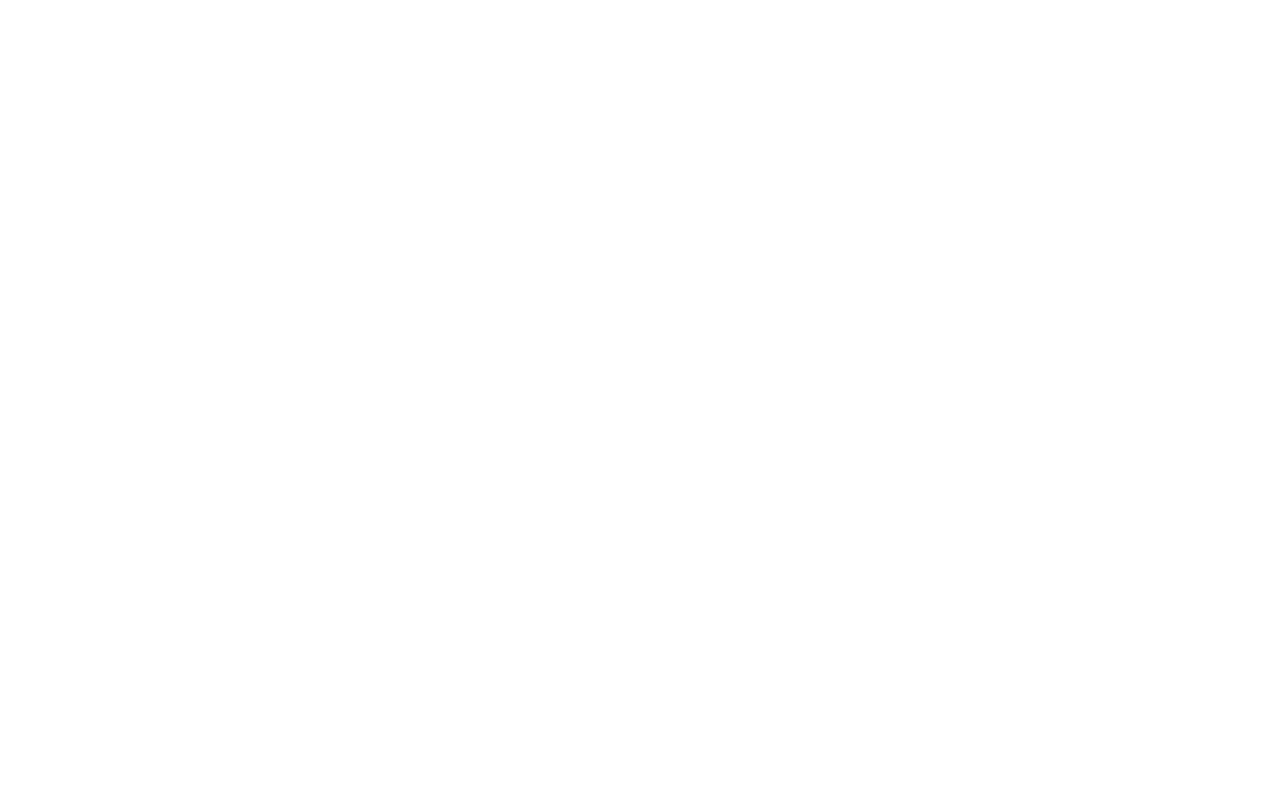
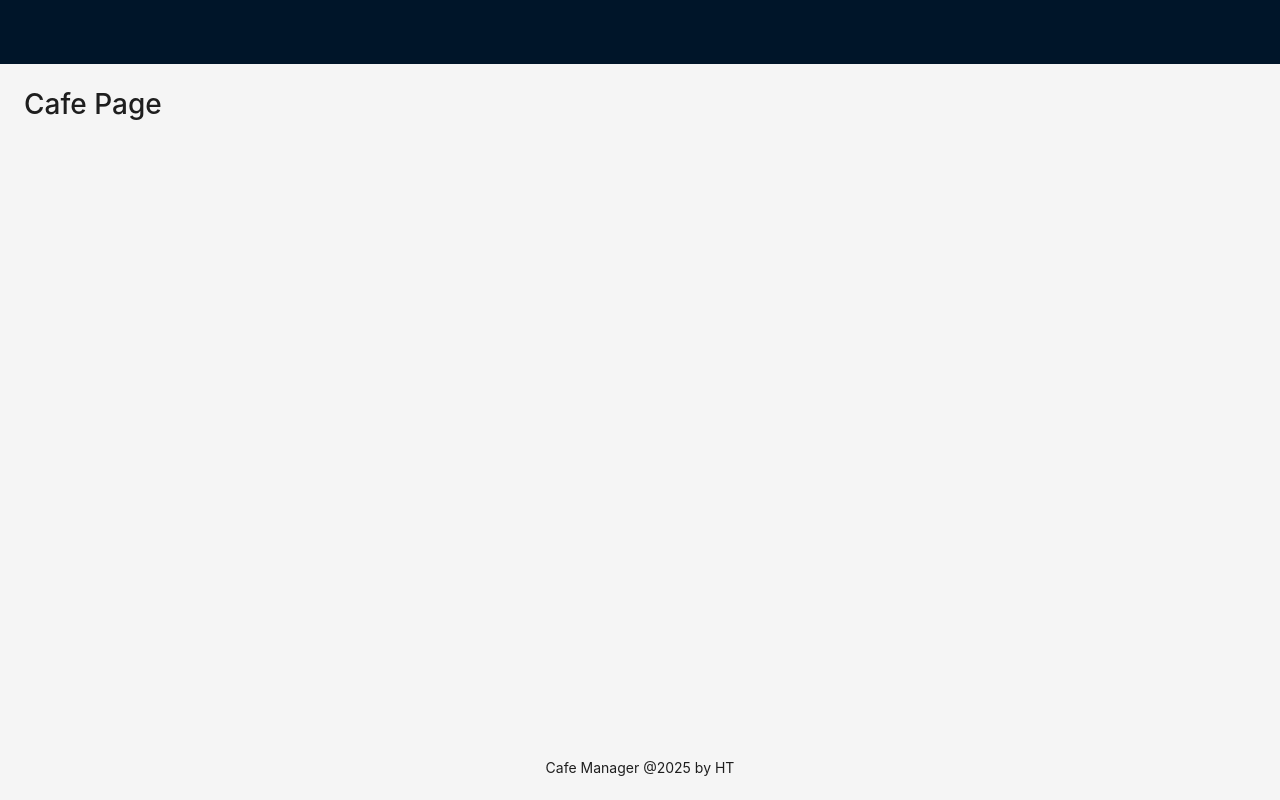
Before and after one commit to AustinKong/cafe-app, a React (Vite) app in the folder frontend/: page / in a window 1280 px wide. Before the commit this address had no page. Built offline with nearby package versions, Linux system fonts and the light colour scheme.

Commit message:
feat: basic app layout

```diff
--- a/frontend/src/App.tsx
+++ b/frontend/src/App.tsx
@@ -1,10 +1,14 @@
-import { Routes } from 'react-router-dom';
+import { Routes, Route } from 'react-router-dom';
+import { AppLayout } from './layouts/AppLayout';
+import { CafePage } from './pages/cafe-page';
 
 function App() {
-
   return (
     <Routes>
-
+      <Route path="/" element={<AppLayout />}>
+        <Route index element={<CafePage />}/>
+        <Route path="cafes" element={<CafePage />}/>
+      </Route>
     </Routes>
   );
 }
--- /dev/null
+++ b/frontend/src/layouts/AppLayout.tsx
@@ -0,0 +1,21 @@
+import { Outlet } from "react-router-dom";
+import { Layout, Menu } from "antd";
+const { Header, Content, Footer } = Layout;
+
+export function AppLayout() {
+  return (
+    <Layout style={{ minHeight: '100vh' }}>
+      <Header>
+        <Menu theme="dark" mode="horizontal" />
+      </Header>
+
+      <Content style={{ padding: '24px' }}>
+        <Outlet />
+      </Content>
+
+      <Footer style={{ textAlign: 'center' }}>
+        Cafe Manager @2025 by HT
+      </Footer>
+    </Layout>
+  )
+}
--- a/frontend/src/main.tsx
+++ b/frontend/src/main.tsx
@@ -5,6 +5,7 @@
 import { ConfigProvider } from "antd";
 
 import App from "./App.tsx";
+import 'antd/dist/reset.css';
 
 const rootElement = document.getElementById("root");
 if (!rootElement) throw new Error("Root element not found");
--- /dev/null
+++ b/frontend/src/pages/cafe-page/index.tsx
@@ -0,0 +1,7 @@
+export function CafePage() {
+  return (
+    <div>
+      <h1>Cafe Page</h1>
+    </div>
+  )
+}
```
Also changed, not shown: frontend/src/services/cafeServices.ts (added).
